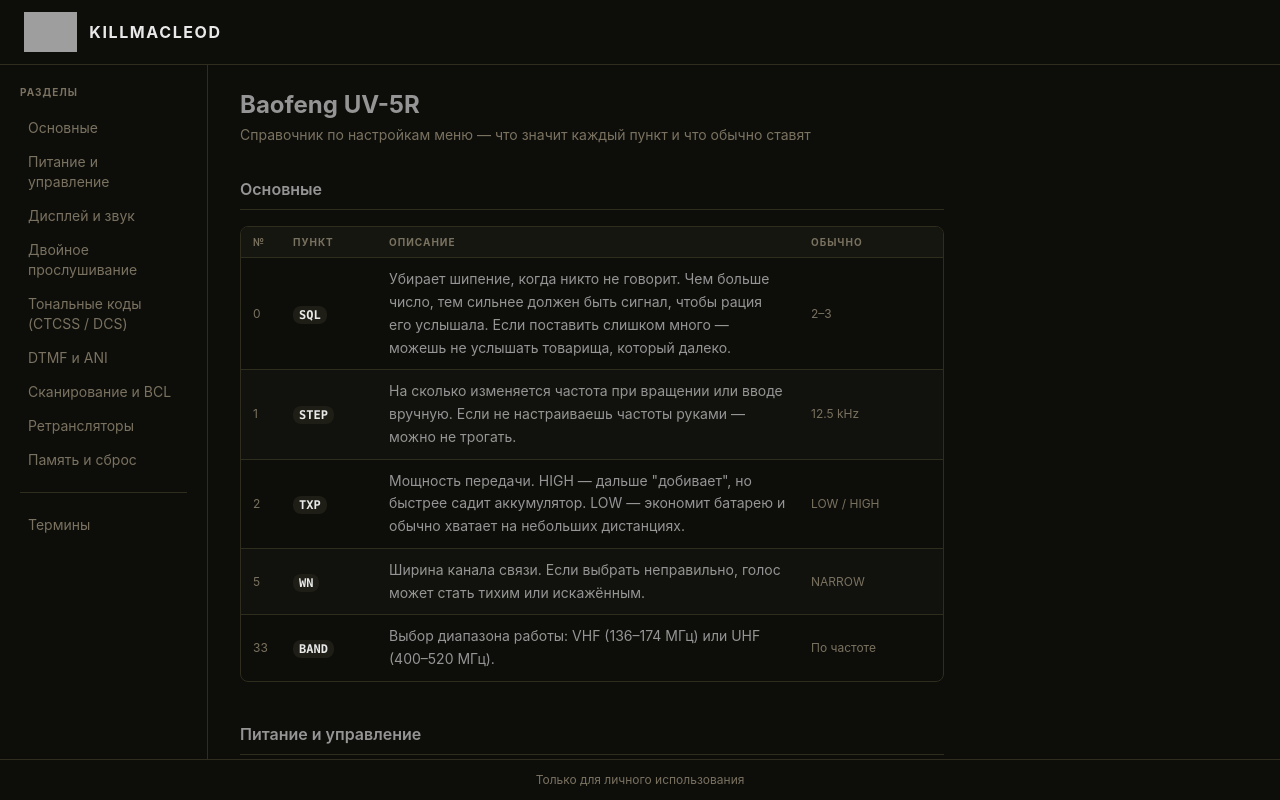
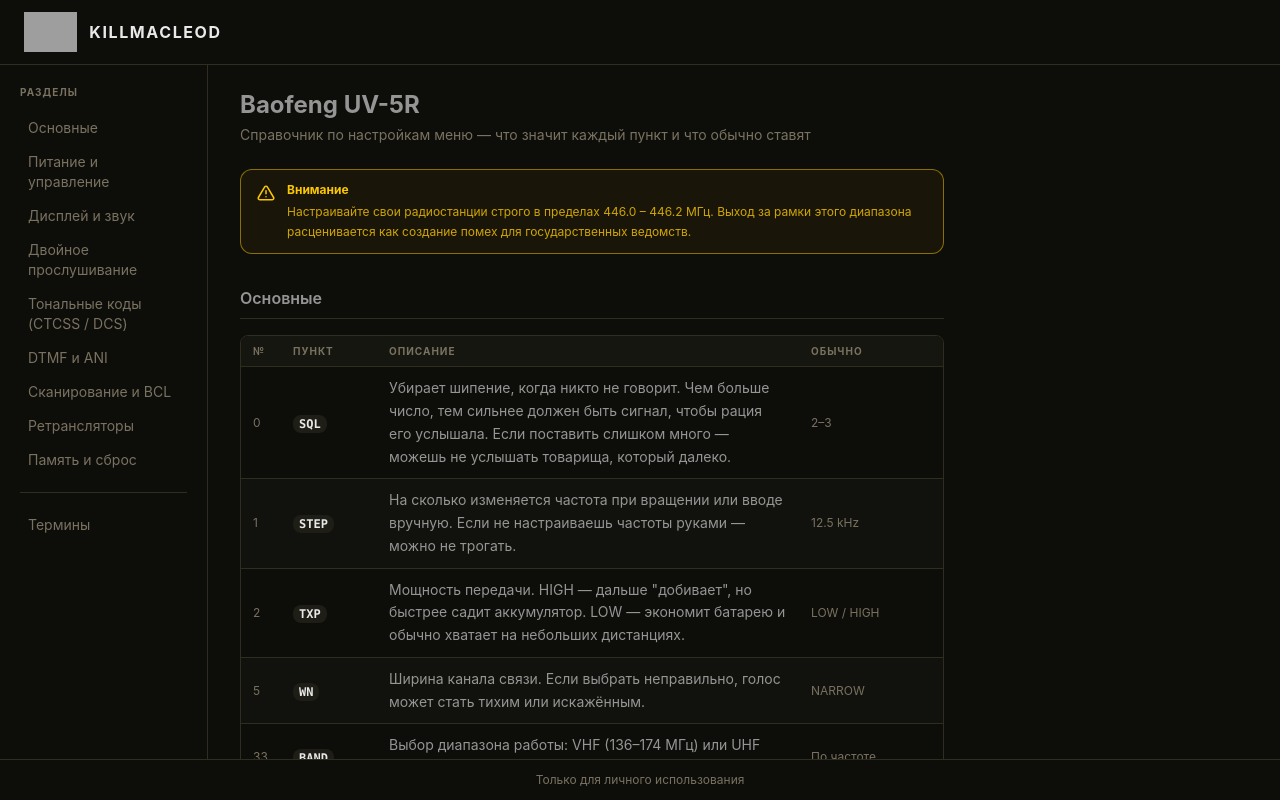
Before and after one commit to Stanislav-Vorozhun/killMacLeod, a SvelteKit app: page /faq in a window 1280 px wide. Built offline with nearby package versions, Linux system fonts and the light colour scheme; grey boxes are pictures that could not be loaded.

Commit message:
refact: desktop radio

```diff
--- a/src/routes/faq/+page.svelte
+++ b/src/routes/faq/+page.svelte
@@ -291,7 +291,17 @@
 	<div class="flex-1 overflow-y-auto">
 		<div class="max-w-3xl px-8 py-6">
 			<h1 class="mb-1 text-2xl font-bold text-eft-text">Baofeng UV-5R</h1>
-			<p class="mb-8 text-sm text-eft-muted">Справочник по настройкам меню — что значит каждый пункт и что обычно ставят</p>
+			<p class="mb-6 text-sm text-eft-muted">Справочник по настройкам меню — что значит каждый пункт и что обычно ставят</p>
+
+			<div class="mb-8 flex gap-3 rounded-xl border border-yellow-400/50 bg-yellow-400/5 px-4 py-3">
+				<svg xmlns="http://www.w3.org/2000/svg" width="18" height="18" viewBox="0 0 24 24" fill="none" stroke="currentColor" stroke-width="2" stroke-linecap="round" stroke-linejoin="round" class="mt-0.5 shrink-0 text-yellow-400">
+					<path d="M10.29 3.86 1.82 18a2 2 0 0 0 1.71 3h16.94a2 2 0 0 0 1.71-3L13.71 3.86a2 2 0 0 0-3.42 0z"/><line x1="12" y1="9" x2="12" y2="13"/><line x1="12" y1="17" x2="12.01" y2="17"/>
+				</svg>
+				<div>
+					<p class="mb-1 text-xs font-bold text-yellow-400">Внимание</p>
+					<p class="text-xs leading-relaxed text-yellow-400/80">Настраивайте свои радиостанции строго в пределах 446.0 – 446.2 МГц. Выход за рамки этого диапазона расценивается как создание помех для государственных ведомств.</p>
+				</div>
+			</div>
 
 			{#each CATEGORIES as cat}
 				<section id={cat.id} class="mb-10 scroll-mt-6">
```
